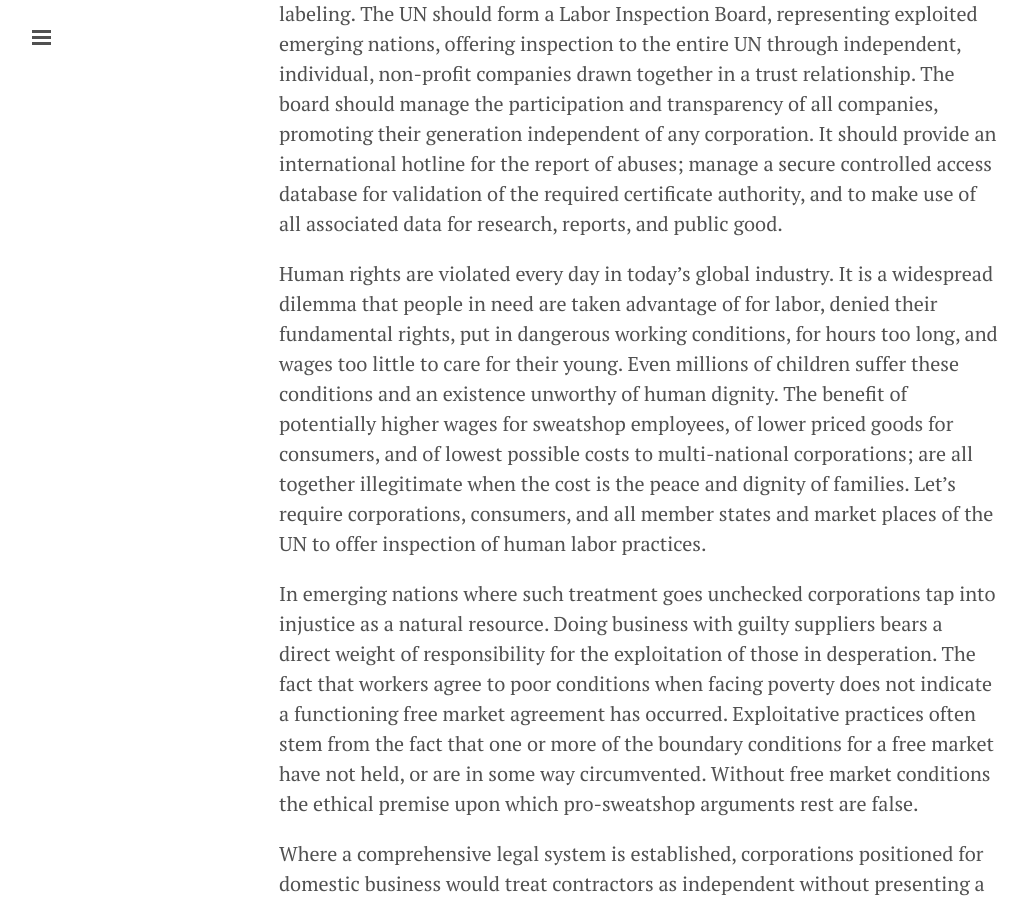
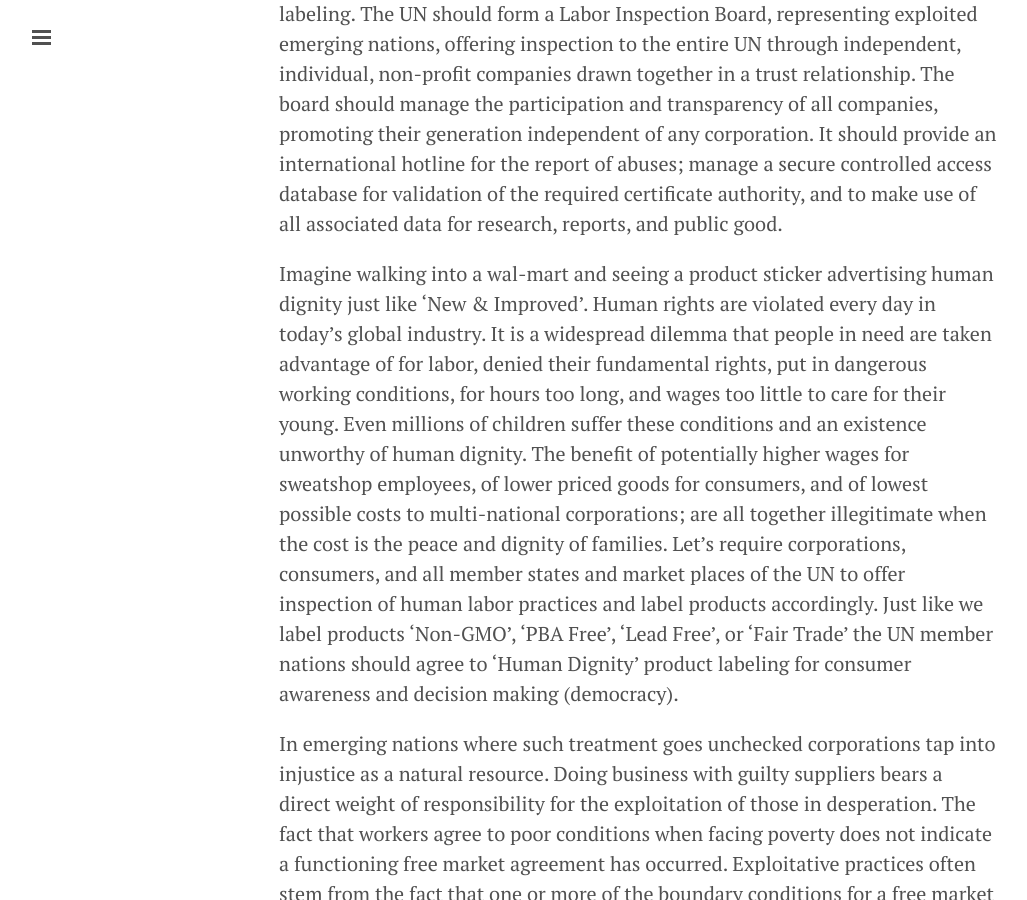
Before and after one commit to mh4it/mh4it.github.io, a Jekyll site: the page built from _posts/2016-05-03-weinsist-human-dignity-in-globalized-business.markdown, in a window 1280 px wide and 900 px high, scrolled down 433 px. Shown: the whole window, without its empty margins (1-1028 px from the left). Built offline with Jekyll 4.4.1, drawn with Linux system fonts in a browser that asks for light colours.

Commit message:
Post update: #Weinsist Human Dignity in Globalized Business

```diff
--- a/_posts/2016-05-03-weinsist-human-dignity-in-globalized-business.markdown
+++ b/_posts/2016-05-03-weinsist-human-dignity-in-globalized-business.markdown
@@ -5,7 +5,7 @@ layout: post
 ---
 To ensure fulfillment of its Charter and Declaration of Human Rights the United Nations should commission the required inspection of labor practices in industry throughout all businesses and markets of member states. To remedy an epidemic of free markets and contribute peace and the power of democracy to the world by consumer awareness of human rights compliance through required product labeling. The UN should form a Labor Inspection Board, representing exploited emerging nations, offering inspection to the entire UN through independent, individual, non-profit companies drawn together in a trust relationship. The board should manage the participation and transparency of all companies, promoting their generation independent of any corporation. It should provide an international hotline for the report of abuses; manage a secure controlled access database for validation of the required certificate authority, and to make use of all associated data for research, reports, and public good.
 
-Human rights are violated every day in today’s global industry. It is a widespread dilemma that people in need are taken advantage of for labor, denied their fundamental rights, put in dangerous working conditions, for hours too long, and wages too little to care for their young. Even millions of children suffer these conditions and an existence unworthy of human dignity. The benefit of potentially higher wages for sweatshop employees, of lower priced goods for consumers, and of lowest possible costs to multi-national corporations; are all together illegitimate when the cost is the peace and dignity of families. Let’s require corporations, consumers, and all member states and market places of the UN to offer inspection of human labor practices.
+Imagine walking into a wal-mart and seeing a product sticker advertising human dignity just like 'New & Improved'.  Human rights are violated every day in today’s global industry. It is a widespread dilemma that people in need are taken advantage of for labor, denied their fundamental rights, put in dangerous working conditions, for hours too long, and wages too little to care for their young. Even millions of children suffer these conditions and an existence unworthy of human dignity. The benefit of potentially higher wages for sweatshop employees, of lower priced goods for consumers, and of lowest possible costs to multi-national corporations; are all together illegitimate when the cost is the peace and dignity of families. Let’s require corporations, consumers, and all member states and market places of the UN to offer inspection of human labor practices and label products accordingly.  Just like we label products 'Non-GMO', 'PBA Free', 'Lead Free', or 'Fair Trade' the UN member nations should agree to 'Human Dignity' product labeling for consumer awareness and decision making (democracy).
 
 In emerging nations where such treatment goes unchecked corporations tap into injustice as a natural resource. Doing business with guilty suppliers bears a direct weight of responsibility for the exploitation of those in desperation. The fact that workers agree to poor conditions when facing poverty does not indicate a functioning free market agreement has occurred. Exploitative practices often stem from the fact that one or more of the boundary conditions for a free market have not held, or are in some way circumvented. Without free market conditions the ethical premise upon which pro-sweatshop arguments rest are false.
 
```
